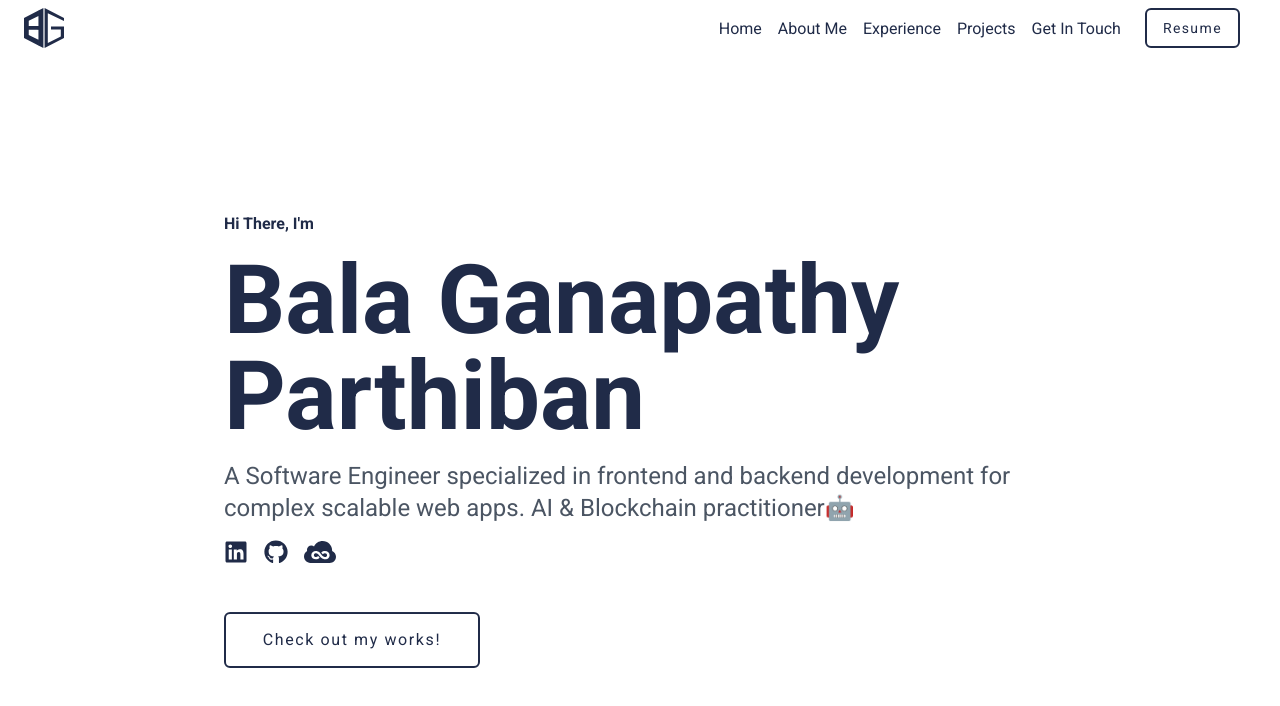
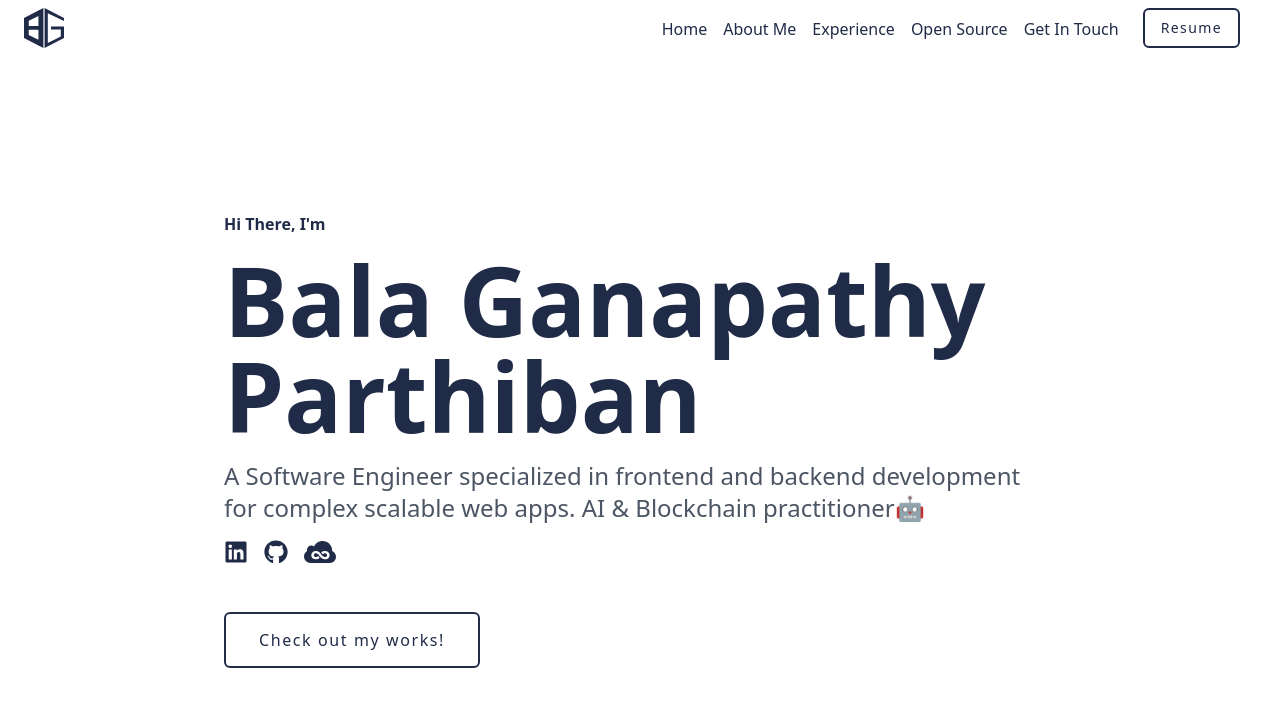
Before and after one commit to balaganapathyparthiban/portfolio, a React (Vite) app: page / in a window 1280 px wide. Shown: the top 706 px of the page. Built offline with nearby package versions, Linux system fonts and the light colour scheme.

Commit message:
Experience year calculation automate

```diff
--- a/index.html
+++ b/index.html
@@ -8,7 +8,7 @@
   <link rel="preconnect" href="https://fonts.googleapis.com">
   <link rel="preconnect" href="https://fonts.gstatic.com" crossorigin>
   <link href="https://fonts.googleapis.com/css2?family=Roboto:wght@400;700&display=swap" rel="stylesheet">
-  <title>Bg Innovate</title>
+  <title>Bala Ganapathy Parthiban</title>
 </head>
 
 <body>
--- a/src/assets/json/app_info.json
+++ b/src/assets/json/app_info.json
@@ -82,24 +82,24 @@
             "title": "Infosys Pvt Ltd",
             "subTitle": "",
             "logo": "/images/infosys.jpeg",
-            "joined": "2020/06/01",
+            "joined": "2020-06-01",
             "relieved": "",
-            "duration": "Jun 2020 - Present · 1 yr 11 mos",
+            "duration": "Jun 2020 - Present · 2 yr 4 mos",
             "location": "Chennai, Tamil Nadu, India",
             "positions": [
                 {
                     "title": "Senior System Engineer",
-                    "joined": "2020/07/01",
+                    "joined": "2021-07-01",
                     "relieved": "",
-                    "duration": "Jul 2021 - Present · 10 mos",
+                    "duration": "Jul 2021 - Present · 1 yr 3 mos",
                     "descriptionIntro": "",
                     "descriptionDetailList": [],
                     "showMore": false
                 },
                 {
                     "title": "System Engineer",
-                    "joined": "2020/06/01",
-                    "relieved": "2021/06/01",
+                    "joined": "2020-06-01",
+                    "relieved": "2021-06-30",
                     "duration": "Jun 2020 - Jun 2021 · 1 yr 1 mo",
                     "descriptionIntro": "I work in part of BASF team as a Full Stack Developer, My responsibility are:",
                     "descriptionDetailList": [
@@ -117,15 +117,15 @@
             "title": "Casperon Technologies Pvt Ltd",
             "subTitle": "",
             "logo": "/images/casperon.jpeg",
-            "joined": "2018/10/01",
-            "relieved": "2020/05/01",
+            "joined": "2018-10-01",
+            "relieved": "2020-05-31",
             "duration": "Oct 2018 - May 2020 · 1 yr 8 mos",
             "location": "Chennai, Tamil Nadu, India",
             "positions": [
                 {
                     "title": "Software Engineer",
-                    "joined": "2018/10/01",
-                    "relieved": "",
+                    "joined": "2018-10-01",
+                    "relieved": "2020-05-31",
                     "duration": "Oct 2018 - May 2020 · 1 yr 8 mos",
                     "descriptionIntro": "I work in the MERN & MEAN stack development team,",
                     "descriptionDetailList": [
@@ -139,7 +139,7 @@
     ],
     "projects": [
         {
-            "type": "Open Source Project",
+            "type": "Open Source",
             "github": "https://github.com/balaganapathyparthiban/portfolio",
             "siteURL": "https://bginnovate.com/",
             "title": "BgInnovate - Portfolio",
@@ -154,7 +154,7 @@
             "screenShot": ""
         },
         {
-            "type": "Open Source Project",
+            "type": "Open Source",
             "github": "https://github.com/balaganapathyparthiban/easy-scrum",
             "siteURL": "https://easyscrum.bginnovate.com/",
             "title": "Easy Scrum",
@@ -168,7 +168,7 @@
             "screenShot": "/images/projects/easyscrum.png"
         },
         {
-            "type": "Open Source Project",
+            "type": "Open Source",
             "github": "https://github.com/balaganapathyparthiban/cloudbox",
             "siteURL": "https://cloudbox.bginnovate.com/",
             "title": "Cloud Box",
@@ -183,7 +183,7 @@
             "screenShot": "/images/projects/cloudbox.png"
         },
         {
-            "type": "Open Source Project",
+            "type": "Open Source",
             "github": "https://github.com/balaganapathyparthiban/quickshare",
             "siteURL": "https://quickshare.bginnovate.com/",
             "title": "Quick Share",
@@ -197,7 +197,7 @@
             "screenShot": "/images/projects/quickshare.png"
         },
         {
-            "type": "Open Source Project",
+            "type": "Open Source",
             "github": "https://github.com/balaganapathyparthiban/quickshare-go",
             "siteURL": "https://quickshare.bginnovate.com/",
             "title": "Quick Share API - Go",
@@ -211,7 +211,7 @@
             "screenShot": "/images/projects/quickshare_go.png"
         },
         {
-            "type": "Open Source Project",
+            "type": "Open Source",
             "github": "https://github.com/balaganapathyparthiban/easy-scrum-nodejs",
             "siteURL": "https://easyscrum.bginnovate.com/",
             "title": "Easy Scrum Nodejs Solution",
@@ -226,7 +226,7 @@
             "screenShot": "/images/projects/easyscrum_nodejs.png"
         },
         {
-            "type": "Licensed Project",
+            "type": "",
             "github": "",
             "siteURL": "https://eastandwestuniforms.com/",
             "title": "East & West Uniforms",
@@ -241,7 +241,7 @@
             "screenShot": "/images/projects/eastwestuniforms.png"
         },
         {
-            "type": "Open Source Project",
+            "type": "Open Source",
             "github": "https://github.com/balaganapathyparthiban/webstore",
             "siteURL": "",
             "title": "Webstore",
--- a/src/assets/styles/global.scss
+++ b/src/assets/styles/global.scss
@@ -4,19 +4,28 @@
 
 * { -webkit-tap-highlight-color: transparent; }
 
-:root {
-    --app-height: 100%;
-}
+html {
+    height: 100vh;
+    user-select: none;
+    outline: none;
+    -webkit-tap-highlight-color: transparent;
+    :focus{
+      outline: none !important;
+    }
 
-html, body, #root {
-    margin: 0;
-    padding: 0;
-    width: 100%;
-    height: var(--app-height);
-    overflow: hidden;
-    font-family: 'Roboto', sans-serif;
-    @apply text-gray-800;
-}
+    body {
+      width: 100%;
+      height: 100%;
+      overflow-x: hidden;
+      overflow-y: auto;
+      @apply text-gray-800;
+
+      #root {
+        width: 100%;
+        height: 100%;
+      }
+    }
+  }
 
 ::-webkit-scrollbar {
     width: 0;
--- a/src/components/About/About.tsx
+++ b/src/components/About/About.tsx
@@ -35,7 +35,7 @@
                     </div>
                 </div>
                 <div className='mt-8 relative z-0 lg:mt-0'>
-                    <img className='w-64 rounded-md shadow-md grayscale-[75%] z-10 hover:grayscale-0 md:w-80 lg:w-96 lg:p-2 lg:shadow-none' src="/images/profile.jpg" />
+                    <img className='w-64 rounded-md shadow-md grayscale-[75%] z-10 hover:grayscale-0 md:w-80 lg:w-96 lg:m-2 lg:shadow-none' src="/images/profile.jpg" />
                     <div className='absolute top-0 left-0 right-0 bottom-0 opacity-25 bg-primary w-36 h-full z-[-1] hidden lg:block'></div>
                 </div>
             </div>
--- a/src/components/Header/Header.tsx
+++ b/src/components/Header/Header.tsx
@@ -109,7 +109,7 @@
                     <p className='border-b-2 border-transparent cursor-pointer hover:border-primary' onClick={() => scrollToView(props.menuRef.experience)}>Experience</p>
                 </div>
                 <div className='w-auto h-4 mx-2 pt-1 flex flex-row items-center justify-center'>
-                    <p className='border-b-2 border-transparent cursor-pointer hover:border-primary' onClick={() => scrollToView(props.menuRef.projects)}>Projects</p>
+                    <p className='border-b-2 border-transparent cursor-pointer hover:border-primary' onClick={() => scrollToView(props.menuRef.projects)}>Open Source</p>
                 </div>
                 <div className='w-auto h-4 mx-2 pt-1 flex flex-row items-center justify-center'>
                     <p className='border-b-2 border-transparent cursor-pointer hover:border-primary' onClick={() => scrollToView(props.menuRef.contact)}>Get In Touch</p>
--- a/src/components/Projects/Projects.tsx
+++ b/src/components/Projects/Projects.tsx
@@ -8,7 +8,7 @@
 const Projects: React.FC = () => {
     return (
         <div className="w-full h-auto flex flex-col text-primary">
-            <TitleSection title="Projects" />
+            <TitleSection title="Open Source" />
             <div className="grid grid-cols-1 gap-y-6 mt-6 text-primary md:grid-cols-2 md:gap-x-6 ">
                 {
                     appInfo.projects.map((project, pIndex) => {
--- a/src/main.tsx
+++ b/src/main.tsx
@@ -1,4 +1,4 @@
-import React, { useEffect, useState } from "react";
+import React from "react";
 import ReactDOM from "react-dom";
 import {
   BrowserRouter,
@@ -14,15 +14,6 @@
 import { RecoilRoot } from "recoil";
 
 const App: React.FC = () => {
-
-  useEffect(() => {
-    const appHeight = () => {
-      const doc = document.documentElement
-      doc.style.setProperty('--app-height', `${window.innerHeight}px`)
-    }
-    window.addEventListener('resize', appHeight)
-    appHeight()
-  }, [])
 
   return (
     <Routes>
```
Also changed, not shown: src/components/Experience/Experience.tsx (+19 -2 lines), 1 other file (tests, documents, lock files or other folders).
